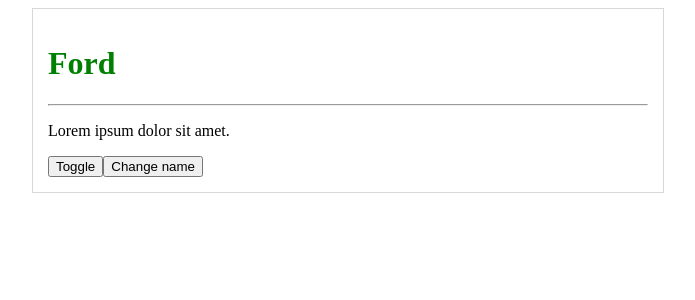
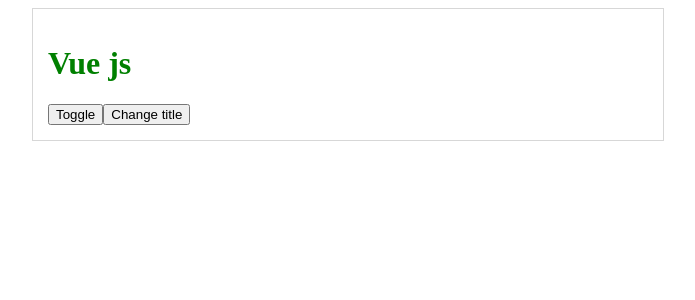
Before and after one commit to eugensmolin/vue-test, a Vue app: page / in a window 1280 px wide. Shown: the top 300 px of the page, without its empty margins (292-987 px from the left). Built offline with nearby package versions, Linux system fonts and the light colour scheme; what vue-chat-scroll would draw is missing.

Commit message:
updated vue directive

```diff
--- a/src/components/Lesson2Component.vue
+++ b/src/components/Lesson2Component.vue
@@ -2,13 +2,15 @@
     <div class="container">
 
         <!--<my-car carName="Mazda"></my-car>-->
-        <my-car>
+        <!--<my-car>
             <h1 slot="title" v-colored="'green'" v-if="visible">{{ carName }}</h1>
             <p slot="desc">{{ carDesc }}</p>
-        </my-car>
+        </my-car>-->
+
+        <h1 v-colored="'green'" v-if="visible">{{ title }}</h1>
 
         <button @click="visible = !visible">Toggle</button>
-        <button @click="carName = 'Mazda'">Change name</button>
+        <button @click="title = 'New title'">Change title</button>
 
         <!--<hr>-->
 
@@ -28,7 +30,8 @@
             return {
                 carName: "Ford",
                 carDesc: "Lorem ipsum dolor sit amet.",
-                visible: true
+                visible: true,
+                title: "Vue js"
             }
         },
         components: {
```
